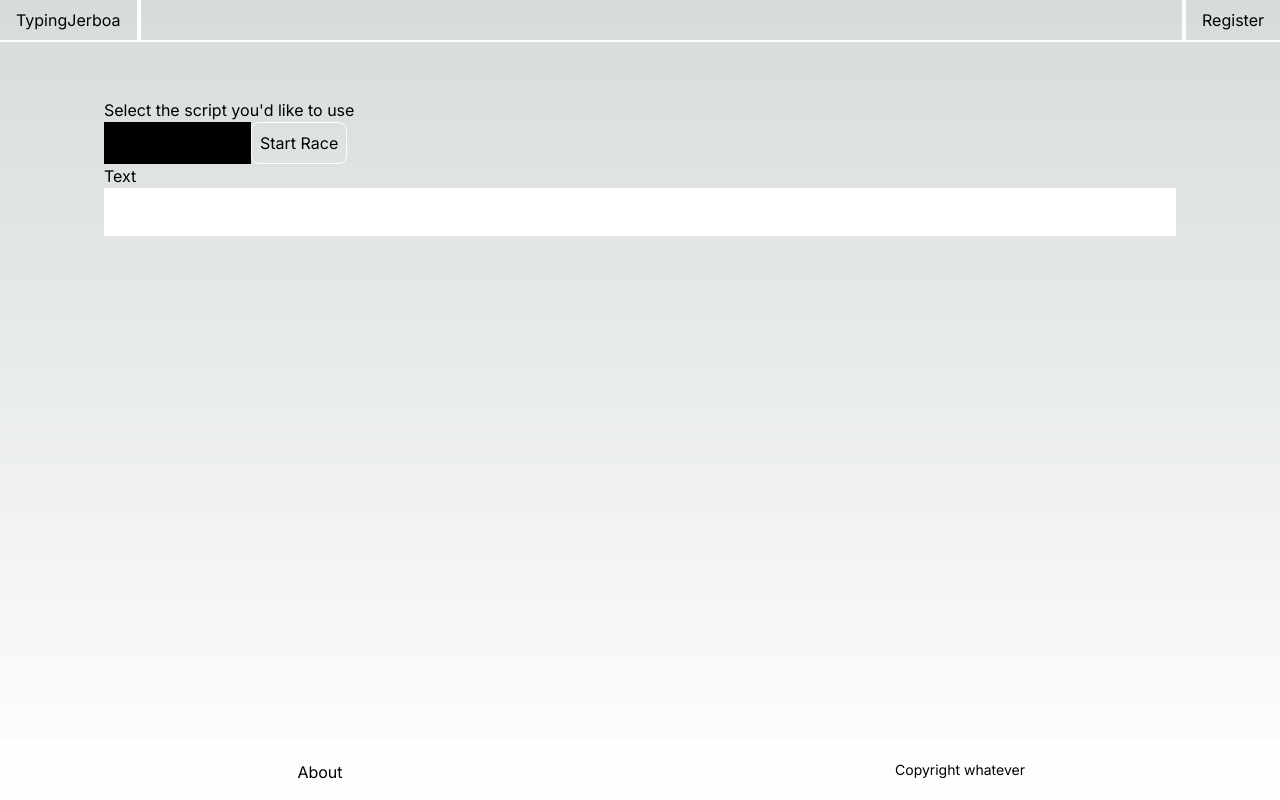
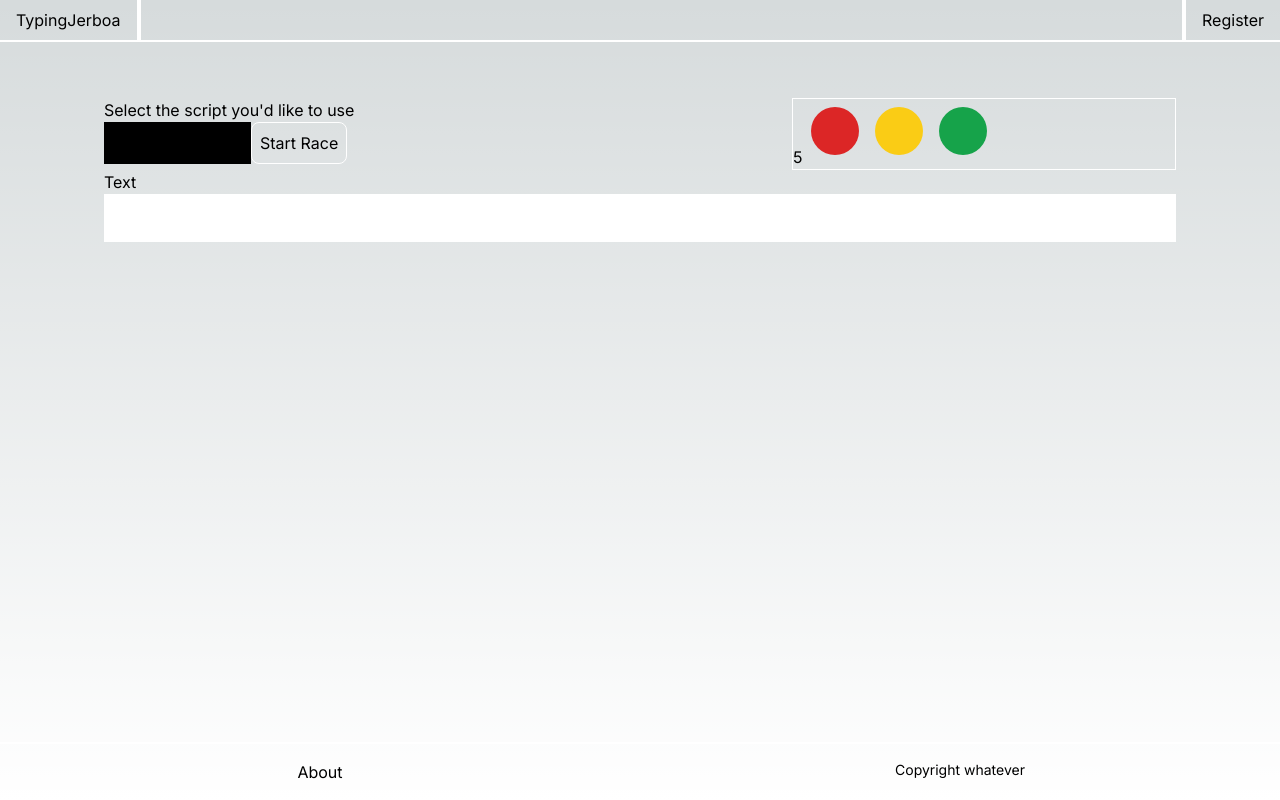
Before and after one commit to DanielGroelle/TypingJerboa, a Next.js app: page /race in a window 1280 px wide. Built offline with nearby package versions, Linux system fonts and the light colour scheme.

Commit message:
Implement TimerComponent

```diff
--- a/src/app/layout.tsx
+++ b/src/app/layout.tsx
@@ -44,5 +44,5 @@ export default function RootLayout({
         </footer>
       </body>
     </html>
-  )
-};
+  );
+}
--- a/src/app/race/ScriptSelectionComponent.tsx
+++ b/src/app/race/ScriptSelectionComponent.tsx
@@ -8,7 +8,7 @@ const Z_RESPONSE = z.object({
   paragraphText: z.string()
 })
 
-async function startRace() {
+async function startRace(setRaceParagraph: (paragraph: string) => void, setStartTime: (startTime: Date | null) => void) {
   //find the select element
   const scriptElement = document.querySelector("#script");
   if (!(scriptElement instanceof HTMLSelectElement)) {
@@ -19,6 +19,7 @@ async function startRace() {
   const scriptSelected = scriptElement.options[scriptElement.selectedIndex].value;
   console.log(scriptSelected);
 
+  //fetch startTime and paragraphText
   const res = await fetch(`api/race/timer`, {
     method: "POST",
     body: JSON.stringify({
@@ -31,10 +32,12 @@ async function startRace() {
   const response = Z_RESPONSE.parse(await res.json());
   console.log(response);
 
-  return response.paragraphText;
+  setRaceParagraph(response.paragraphText);
+  setStartTime(new Date(response.startTime));
 }
 
-export default function ScriptSelectionComponent({raceParagraphCallback}: {raceParagraphCallback: (paragraph: string) => void}) {
+export default function ScriptSelectionComponent({setRaceParagraph, setStartTime}:
+  {setRaceParagraph: (paragraph: string) => void, setStartTime: (startTime: Date | null) => void}) {
   return (
     <div className="">
       Select the script you&apos;d like to use
@@ -43,7 +46,7 @@ export default function ScriptSelectionComponent({raceParagraphCallback}: {raceP
           <option value={LanguageScripts.CYRILLIC_RUSSIAN}>Cyrillic (Russian)</option>
           <option value={LanguageScripts.LATIN_ENGLISH}>Latin (English)</option>
         </select>
-        <input type="button" className="border-solid border-white border rounded-lg p-2" onClick={() => {void (async ()=>raceParagraphCallback(await startRace()))()}} value="Start Race"/>
+        <input type="button" className="border-solid border-white border rounded-lg p-2" onClick={() => {void (async ()=>await startRace(setRaceParagraph, setStartTime))()}} value="Start Race"/>
       </div>
     </div>
   );
--- /dev/null
+++ b/src/app/race/TimerComponent.tsx
@@ -0,0 +1,29 @@
+"use client";
+
+import { useState, useEffect } from "react";
+
+export default function TimerComponent({startTime}: {startTime: Date | null}) {
+  const [timer, setTimer] = useState(5);
+
+  useEffect(()=>{
+    if (startTime !== null) {
+      const countdown = setInterval(()=>{
+        const newTimer = (startTime.getTime() - Date.now()) / 1000;
+        setTimer(newTimer);
+        if (newTimer <= 0) {
+          setTimer(0.0);
+          clearInterval(countdown);
+        }
+      }, 9);
+    }
+  }, [startTime]);
+
+  return (
+    <div className="w-96 border-solid border-white border">
+      {timer}
+      <span className="h-12 w-12 bg-red-600 rounded-full inline-block m-2"></span>
+      <span className="h-12 w-12 bg-yellow-400 rounded-full inline-block m-2"></span>
+      <span className="h-12 w-12 bg-green-600 rounded-full inline-block m-2"></span>
+    </div>
+  );
+}
--- a/src/app/race/client-page.tsx
+++ b/src/app/race/client-page.tsx
@@ -2,15 +2,20 @@
 
 import ScriptSelectionComponent from "./ScriptSelectionComponent";
 import TextInputComponent from "./TextInputComponent";
+import TimerComponent from "./TimerComponent";
 import React, {useState} from "react";
 
 export default function ClientRace() {
   const [raceParagraph, setRaceParagraph] = useState("Text");
+  const [startTime, setStartTime] = useState(null as Date | null);
 
   return (
     <div>
       <div className="flex flex-col m-10">
-        <ScriptSelectionComponent raceParagraphCallback={setRaceParagraph} />
+        <div className="flex w-full justify-between">
+          <ScriptSelectionComponent setRaceParagraph={setRaceParagraph} setStartTime={setStartTime} />
+          <TimerComponent startTime={startTime} />
+        </div>
         <p>{raceParagraph}</p>
         <TextInputComponent />
       </div>
```
Also changed, not shown: prisma/seed.ts (+4 -4 lines).
